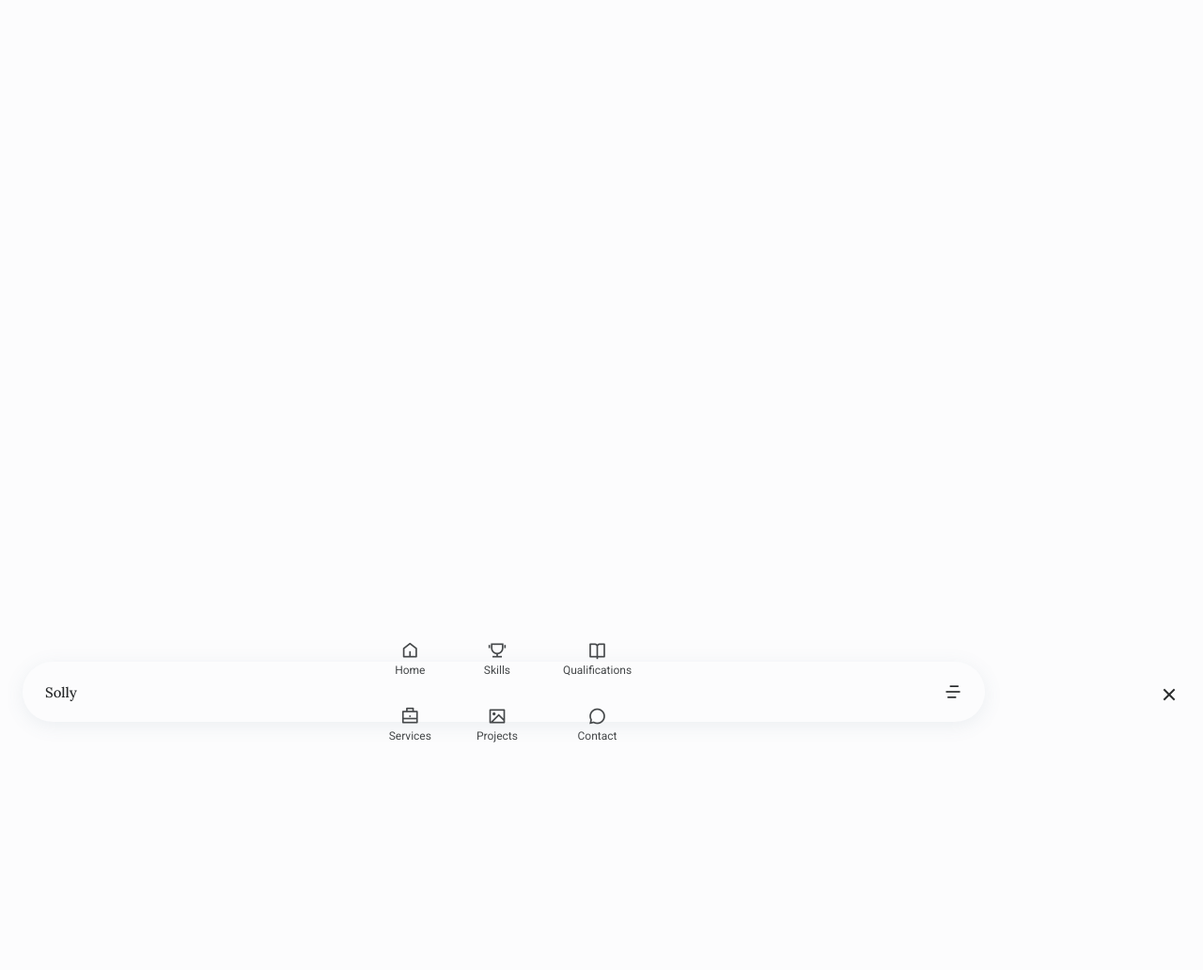
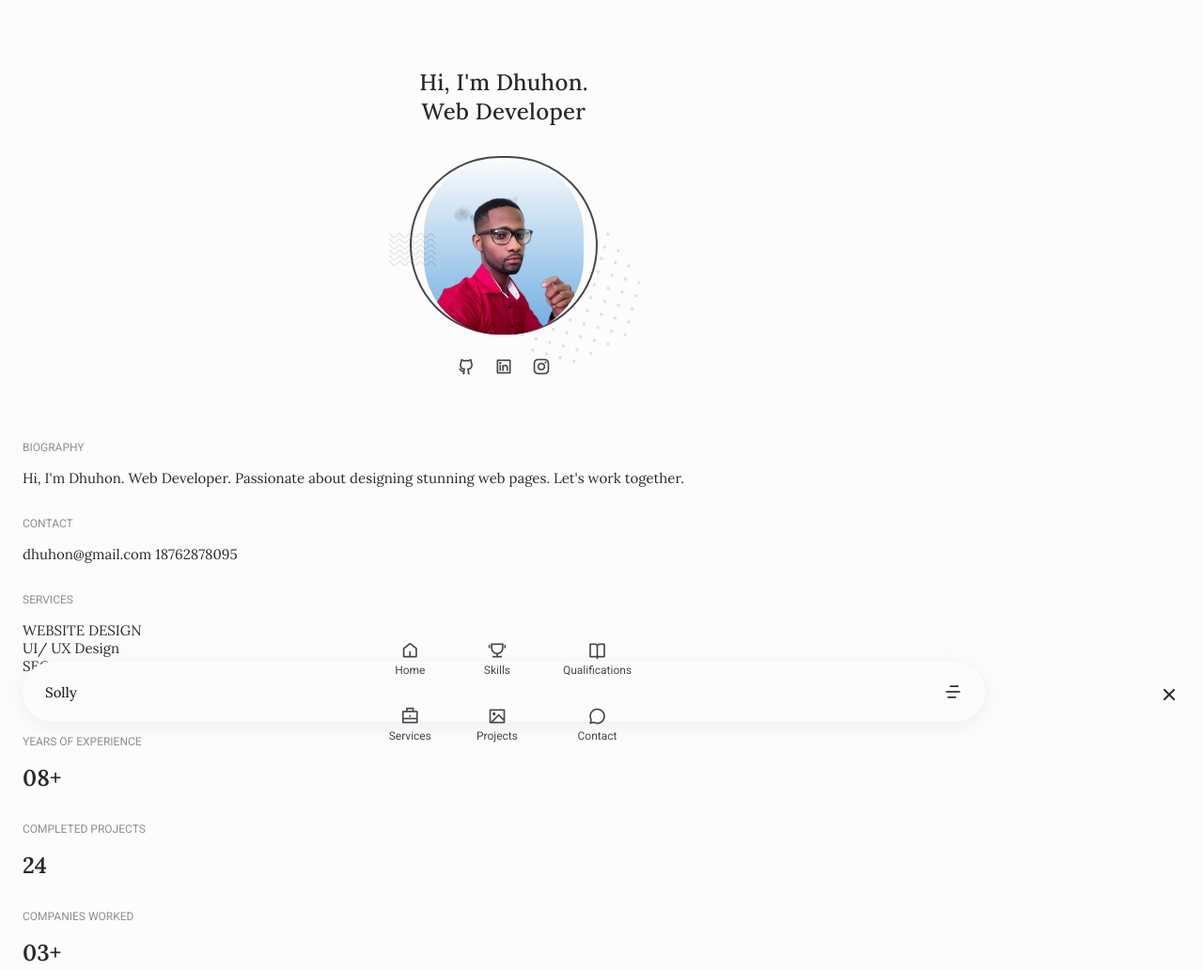
Before and after one commit to dhuhon/Personal, a website: page index.html in a window 1280 px wide. Shown: the top 1032 px of the page at 94% size. Before the commit the page ends 800 px from the top, so only its background shows below. Drawn offline with nearby package versions, Linux system fonts and the light colour scheme.

Commit message:
Added home style layout

```diff
--- /dev/null
+++ b/assets/js/main.js
@@ -0,0 +1,33 @@
+
+
+/*=============== SHOW MENU ===============*/
+const navMenu = document.getElementById('nav-menu'),
+      navToggle = document.getElementById('nav-toggle'),
+      navClose = document.getElementById('nav-close')
+
+/*===== MENU SHOW =====*/
+/* Validate if constant exists */
+if(navToggle){
+    navToggle.addEventListener('click', () =>{
+        navMenu.classList.add('show-menu')
+
+    })
+}
+
+/*===== MENU HIDDEN =====*/
+/* Validate if constant exists */
+if(navClose){
+    navClose.addEventListener('click', () =>{
+        navMenu.classList.remove('show-menu')
+    })
+}
+
+/*=============== REMOVE MENU MOBILE ===============*/
+const navLink = document.querySelectorAll('.nav__link')
+
+const linkAction = () =>{
+    const navMenu = document.getElementById('nav-menu')
+    // When we click on each nav__link, we remove the show-menu class
+    navMenu.classList.remove('show-menu')
+}
+navLink.forEach(n => n.addEventListener('click', linkAction))
--- a/index.html
+++ b/index.html
@@ -78,6 +78,91 @@
 
   <!----------Main----------------->
   <main class="main">
+    <section class="home section" id="home">
+      <div class="home__container container grid section__border">
+        <div class="home__data grid">
+          <h1 class="home__title">Hi, I'm Dhuhon. <br> Web Developer</h1>
+          <div class="home__blob grid">
+            <div class="home__perfil">
+              <img src="./assets/img/header.png" alt="home image">
+            </div>
+
+            <img src="./assets/img/shape-waves.svg" alt="" class="home__shape-waves">
+            <img src="./assets/img/shape-circle.svg" alt="" class="home__shape-circles">
+          </div>
+
+          <ul class="home__social">
+            <a href="#" target="_blank" class="home__social--link">
+              <i class="ri-github-line"></i>
+            </a>
+            <a href="#" target="_blank" class="home__social--link">
+              <i class="ri-linkedin-box-line"></i>
+            </a>
+            <a href="#" target="_blank" class="home__social--link">
+              <i class="ri-instagram-line"></i>
+            </a>
+          </ul>
+
+        </div>
+
+        <div class="home__info">
+          <div>
+            <h3 class="home__info--title">
+              BIOGRAPHY
+            </h3>
+            <p class="home__info--description">
+              Hi, I'm Dhuhon. Web Developer.
+              Passionate about designing stunning web pages.
+              Let's work together.
+            </p>
+          </div>
+          <div>
+            <h3 class="home__info--title">
+              CONTACT
+            </h3>
+            <p class="home__info--description">
+              dhuhon@gmail.com
+              18762878095
+            </p>
+          </div>
+          <div>
+            <h3 class="home__info--title">
+              SERVICES
+            </h3>
+            <p class="home__info--description">
+              WEBSITE DESIGN <br>
+              UI/ UX Design <br>
+              SEO<nr></nr>
+            </p>
+          </div>
+        </div>
+
+          <div class="home__info">
+            <div>
+              <h3 class="home__info--title">
+                YEARS OF EXPERIENCE
+              </h3>
+              <p class="home__info--number">
+                08+
+              </p>
+            </div>
+            <div>
+              <h3 class="home__info--title">COMPLETED PROJECTS</h3>
+              <p class="home__info--number">24</p>
+            </div>
+            <div>
+              <h3 class="home__info--title">
+                COMPANIES WORKED
+              </h3>
+              <p class="home__info--number">
+                03+
+              </p>
+            </div>
+
+          </div>
+
+      </div>
+    </section>
 
 
   </main>
@@ -93,6 +178,8 @@
   <!----------Footer----------------->
 
 
+  <script  src="assets/js/main.js" type="text/javascript" ></script>
+
 </body>
 
 </html>
--- /dev/null
+++ b/sass/Layout/_home.scss
@@ -0,0 +1,104 @@
+.home{
+    &__container{
+        row-gap: 4rem;
+        padding-top: 2rem;
+    }
+
+    &__data{
+        row-gap: 1.5rem;
+    }
+    &__title{
+        text-align: center;
+        font-size:$biggest-font-size;
+        letter-spacing: .3px;
+        margin-bottom: .5rem;
+    }
+    &__blob{
+        position: relative;
+        width: 200px;
+        height: 190px;
+        background-color: $body-color;
+        border: 2px solid $text-color;
+        justify-self: center;
+        border-radius: 6.2rem;
+        place-items: center;
+
+    }
+    &__perfil{
+        width: 170px;
+        height: 188px;
+        background: $gradient-color;
+        border-radius: 5rem;
+        overflow: hidden;
+        display: flex;
+        justify-content: center;
+        align-items: flex-end;
+
+        & img{
+            width: 150px;
+        }
+    }
+
+    &__shape-waves ,&__shape-circles{
+        position: absolute;
+        opacity: .1;
+    }
+
+    &__shape-waves{
+        width:50px;
+        left: -1.5rem;
+        top:5rem;
+    }
+    &__shape-circles{
+        width:150px;
+        bottom: -2rem;
+        right:-3rem;
+        transform: rotate(15deg);
+        z-index: -1;
+    }
+    &__social{
+        justify-self: center;
+        display: flex;
+        column-gap: 1.25rem;
+
+
+        &--link{
+            font-size: 1.25rem;
+            color:$text-color;
+            transition: color .3s ease;
+                    &:hover{
+                        color:#c1c1c1;
+                    }
+        }
+    }
+
+    &__info{
+        display: grid;
+        row-gap: 2rem;
+
+        &--title{
+           font-family: $body-font;
+           font-size: $smaller-font-size;
+           font-weight: 400;
+           color:$text-color-light;
+           margin-bottom: 1rem;
+        }
+
+        &--description,&--number{
+            font-family: $title-font;
+            color: $title-color;
+        }
+
+        &--description{
+            padding-right: 4rem;
+        }
+        &--number{
+            font-size: $h1-font-size;
+            font-weight: $font-semi-bold;
+        }
+
+    }
+
+
+
+}
--- a/sass/components/__header.scss
+++ b/sass/components/_header.scss
@@ -68,6 +68,13 @@ border-radius: 3rem;
 
 }
 
+
+
+.show-menu{
+    bottom: 2rem !important;
+
+}
+
 @media screen and(max-width:1023px) {
     .nav__menu{
         position: fixed;
--- a/sass/main.scss
+++ b/sass/main.scss
@@ -2,4 +2,5 @@
 @import 'base/base';
 @import 'sass/base/typography';
 @import 'base/utilities';
-@import 'components/_header';
+@import 'components/header';
+@import 'layout/home'
```
Also changed, not shown: assets/css/style.css, assets/img/header.jpg (added), assets/img/header.png (added), assets/img/shape-circle.svg (added), assets/img/shape-waves.svg (added).
